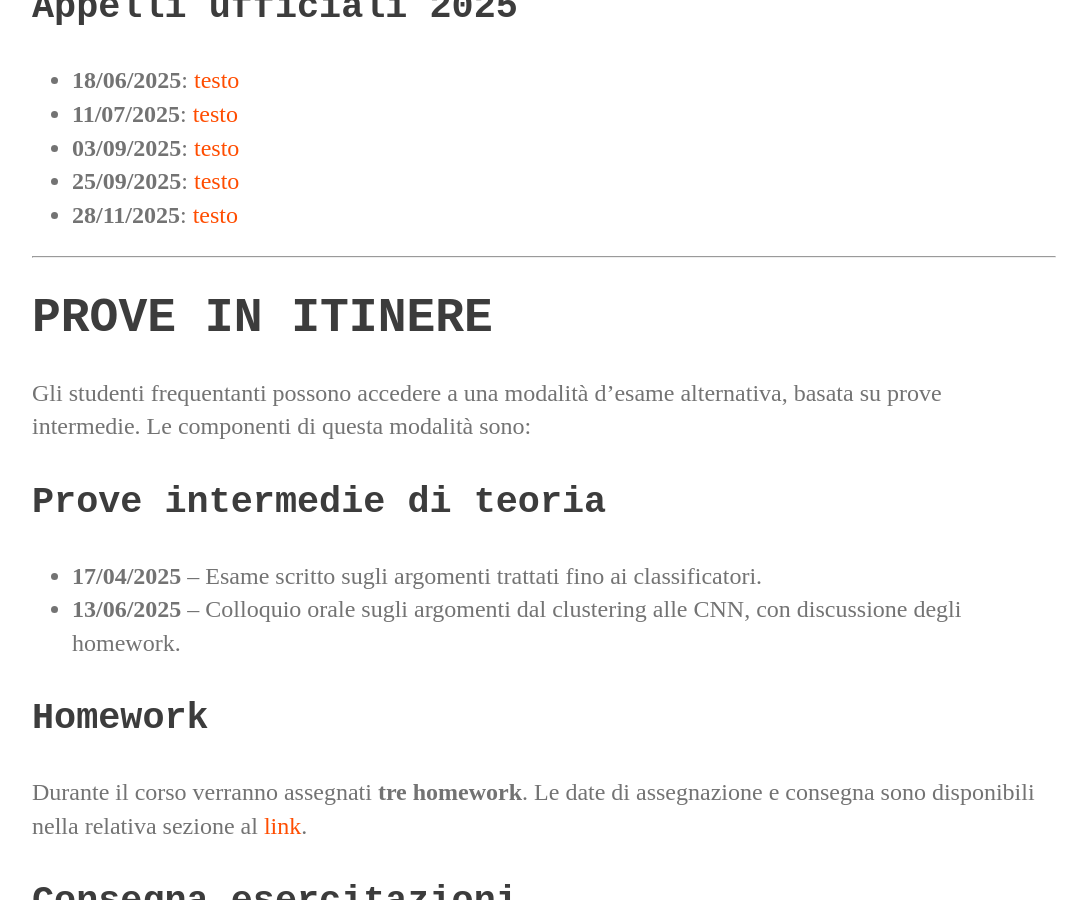
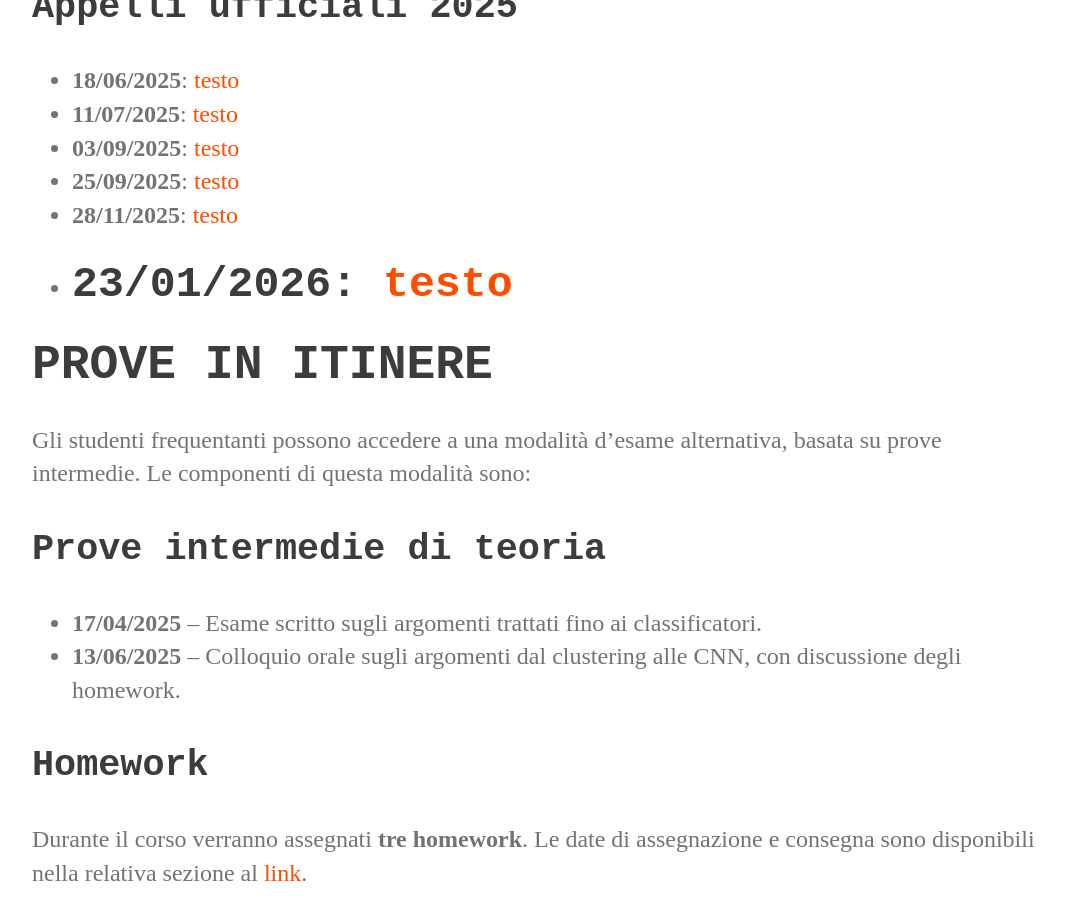
Before and after one commit to perceivelab/ml-mz-2025, a Jekyll site: the page built from index.md, in a window 1280 px wide and 900 px high, scrolled down 1633 px. Shown: the whole window, without its empty margins (96-1162 px from the left). Built offline with Jekyll 4.4.1, drawn with Linux system fonts in a browser that asks for light colours; our own code applies the rules of GitHub Pages for plain Markdown files.

Commit message:
Add entry for 23/01/2026 in index.md
Added a new entry for 23/01/2026 in the index.

```diff
--- a/index.md
+++ b/index.md
@@ -43,7 +43,7 @@ Le specifiche del progetto verranno assegnate il giorno dell'appello d'esame, e
 - **03/09/2025**: [testo](https://studentiunict-my.sharepoint.com/:b:/g/personal/simone_palazzo_unict_it/EQ2Smhbc3kBJizI63lnh-tAB_eqHgQos5b9u6BDn2RHcZQ?e=O99RfF)
 - **25/09/2025**: [testo](https://studentiunict-my.sharepoint.com/:b:/g/personal/simone_palazzo_unict_it/EciOr7OeURxGjLdVPZFhrssBd41YgK9d1UPBNH8erXemvg?e=G20rlQ)
 - **28/11/2025**: [testo](https://studentiunict-my.sharepoint.com/:b:/g/personal/simone_palazzo_unict_it/EbtGXvKIwgVInREg4zzfkekBhVxFJ6A1XVgHOSFOHfo5LA?e=Q7TTSY)
-
+- **23/01/2026**: [testo](https://studentiunict-my.sharepoint.com/:b:/g/personal/simone_palazzo_unict_it/IQC20MifP5xFSIcHqNhTkSngASAgYaM1qFP3xFL4ZQ2fs3c?e=Rw6xVO)
 ---
 
 # PROVE IN ITINERE
```
